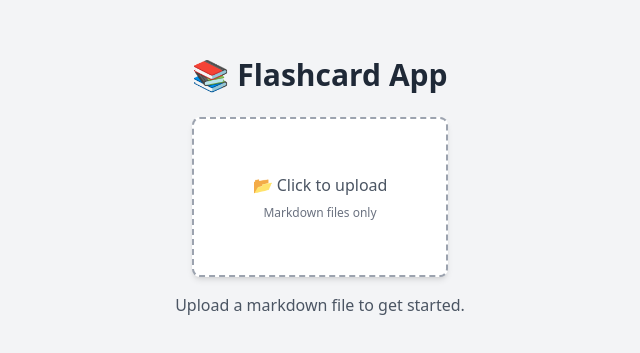
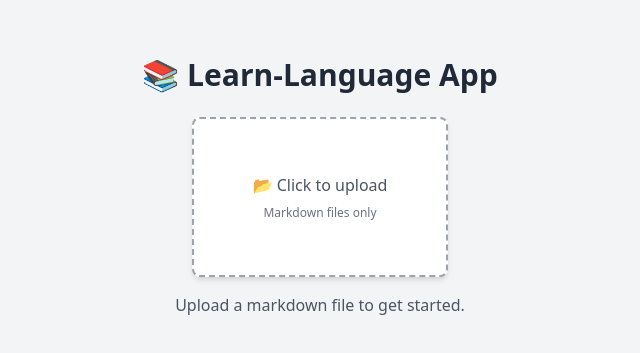
Before and after one commit to mradigen/markdown-to-flashcards, a React (Create React App) app: page / in a window 1280 px wide. Shown: the part 213-566 px from the top of the page, without its empty margins (320-960 px from the left). Built offline with nearby package versions, Linux system fonts and the light colour scheme.

Commit message:
chore: fix title

```diff
--- a/src/App.js
+++ b/src/App.js
@@ -63,7 +63,7 @@ const App = () => {
     return (
       <div className="min-h-screen flex flex-col items-center justify-center bg-gray-100 p-6">
         <h1 className="text-3xl font-extrabold text-gray-800 mb-6">
-          📚 Flashcard App
+          📚 Learn-Language App
         </h1>
 
         <label className="cursor-pointer flex flex-col items-center justify-center w-64 h-40 bg-white shadow-md rounded-lg border-2 border-dashed border-gray-400 hover:border-blue-500 transition">
```
